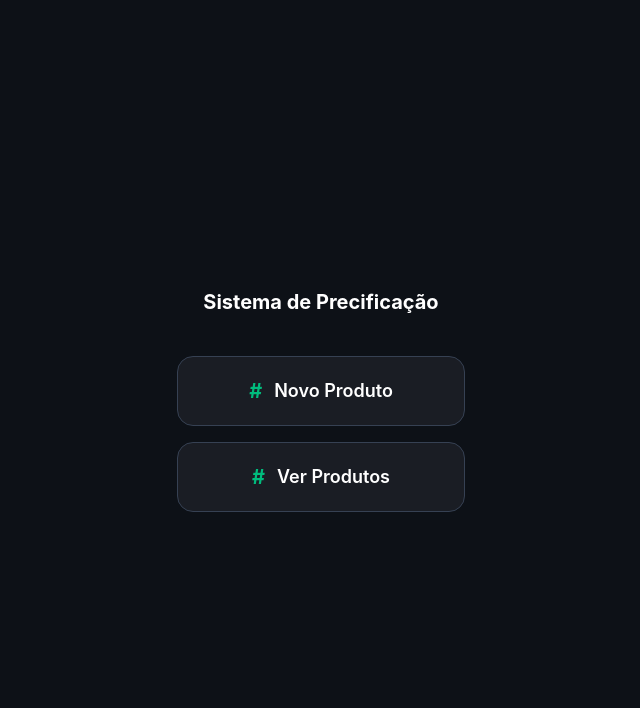
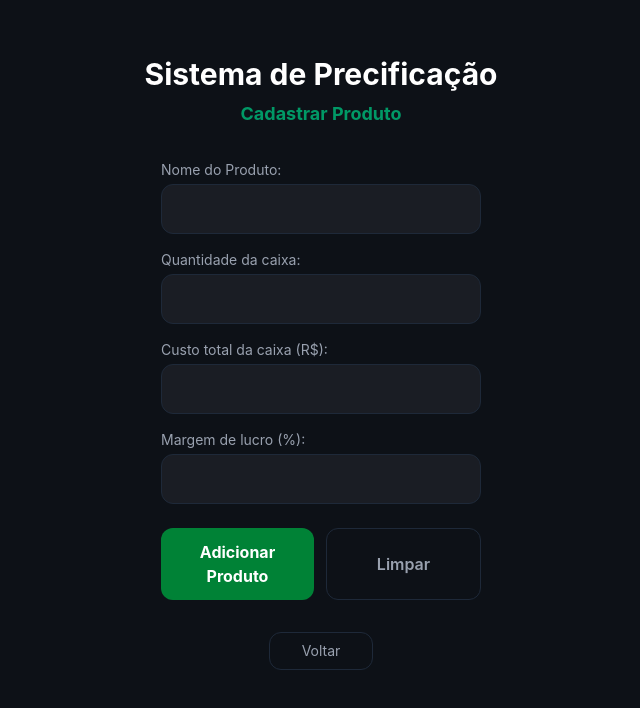
Before and after one commit to NetoYuko/sistema-precificacao, a React (Vite) app in the folder frontend-precificacao/: page /cadastro in a window 1280 px wide. Shown: the top 708 px of the page, without its empty margins (319-959 px from the left). Built offline with nearby package versions, Linux system fonts and the light colour scheme.

Commit message:
adiciona tela de cadastro, ajusta link da Home, ajusta App para controle de telas

```diff
--- a/frontend-precificacao/package.json
+++ b/frontend-precificacao/package.json
@@ -11,7 +11,8 @@
   },
   "dependencies": {
     "react": "^19.2.0",
-    "react-dom": "^19.2.0"
+    "react-dom": "^19.2.0",
+    "react-router-dom": "^7.13.1"
   },
   "devDependencies": {
     "@eslint/js": "^9.39.1",
--- a/frontend-precificacao/src/App.jsx
+++ b/frontend-precificacao/src/App.jsx
@@ -1,23 +1,17 @@
+import { BrowserRouter, Routes, Route } from 'react-router-dom';
+import Home from './pages/Home';
+import CadastroProduto from './pages/CadastroProduto';
+
 export default function App() {
   return (
-    <main className="min-h-screen bg-[#0d1117] flex flex-col items-center justify-center p-6">
-      {/* Titulo*/}
-      <header className="mb-10 text-center">
-        <h1 className="text-xl font-bold text-white">
-          Sistema de Precificação
-        </h1>
-      </header>
-      {/* Container dos botões*/}
-      <nav className="flex flex-col w-full max-w-2xs gap-4">
-        <button className="flex items-center justify-center gap-3 bg-[#1a1d24] border border-gray-700 rounded-2xl p-5 w-full active:scale-95 transition-transform">
-          <span className="text-emerald-500 font-bold text-xl">#</span>
-          <span className="text-white font-semibold text-lg">Novo Produto</span>
-        </button>
-        <button className="flex items-center justify-center gap-3 bg-[#1a1d24] border border-gray-700 rounded-2xl p-5 w-full active:scale-95 transition-transform">
-          <span className="text-emerald-500 font-bold text-xl">#</span>
-          <span className="text-white font-semibold text-lg">Ver Produtos</span>
-        </button>
-      </nav>
-    </main>
-  )
+    <BrowserRouter>
+      <Routes>
+        {/* Quando a URL for "/", mostra a Home */}
+        <Route path="/" element={<Home />} />
+
+        {/* Quando a URL for "/cadastro", mostra a tela de Cadastro */}
+        <Route path="/cadastro" element={<CadastroProduto />} />
+      </Routes>
+    </BrowserRouter>
+  );
 }
--- /dev/null
+++ b/frontend-precificacao/src/pages/CadastroProduto.jsx
@@ -0,0 +1,88 @@
+import { useState } from 'react';
+import { Link } from 'react-router-dom';
+
+export default function CadastroProduto() {
+    const [nome, setNome] = useState('');
+    const [quantidade, setQuantidade] = useState('');
+    const [custo, setCusto] = useState('');
+    const [margem, setMargem] = useState('');
+
+    const limparFormulario = () => {
+        setNome('');
+        setQuantidade('');
+        setCusto('');
+        setMargem('');
+    };
+
+    return(
+        <main className="min-h-screen bg-[#0d1117] flex flex-col items-center p-6 font-sans">
+            {/* Titulo*/}
+            <header className="w-full max-x-xs mt-8 mb-8 text-center">
+                <h1 className="text-3xl font-bold text-white mb-2 flex items-center justify-center gap-2">
+                Sistema de Precificação
+                </h1>
+                <h2 className="text-lg font-bold text-emerald-600">Cadastrar Produto</h2>
+            </header>
+
+            {/* Formulário para cadastro de produtos */}
+            <form className="w-full max-w-xs flex flex-col gap-4">
+                <div className="flex flex-col gap-1">
+                    <label htmlFor="nome" className="text-gray-400 text-sm">Nome do Produto:</label>
+                    <input
+                        type="text"
+                        id="nome"
+                        value={nome}
+                        onChange={(e) => setNome(e.target.value)}
+                        className="bg-[#1a1d24] border border-gray-800 rounded-xl p-3 text-white focus:outline-none focus:border-emerald-600 transition-colors"
+                    />
+                </div>
+                <div className="flex flex-col gap-1">
+                    <label htmlFor="quantidade" className="text-gray-400 text-sm">Quantidade da caixa:</label>
+                    <input
+                        type="number"
+                        id="quantidade"
+                        value={quantidade}
+                        onChange={(e) => setQuantidade(e.target.value)}
+                        className="bg-[#1a1d24] border border-gray-800 rounded-xl p-3 text-white focus:outline-none focus:border-emerald-600 transition-colors"
+                    />
+                </div>
+                <div className="flex flex-col gap-1">
+                    <label htmlFor="custo" className="text-gray-400 text-sm">Custo total da caixa (R$):</label>
+                    <input
+                        type="number"
+                        id="custo"
+                        step="0.01"
+                        value={custo}
+                        onChange={(e) => setCusto(e.target.value)}
+                        className="bg-[#1a1d24] border border-gray-800 rounded-xl p-3 text-white focus:outline-none focus:border-emerald-600 transition-colors"
+                    />
+                </div>
+                <div className="flex flex-col gap-1">
+                    <label htmlFor="margem" className="text-gray-400 text-sm">Margem de lucro (%):</label>
+                    <input
+                        type="number"
+                        id="margem"
+                        value={margem}
+                        onChange={(e) => setMargem(e.target.value)}
+                        className="bg-[#1a1d24] border border-gray-800 rounded-xl p-3 text-white focus:outline-none focus:border-emerald-600 transition-colors"
+                    />
+                </div>
+
+                {/* Botões formulário */}
+                <div className="flex gap-3 mt-2">
+                    <button type="submit" className="flex-1 bg-green-700 hover:bg-green-600 text-white font-bold rounded-xl p-3 active:scale-95 transition-transform">
+                        Adicionar Produto
+                    </button>
+                    <button type="button" onClick={limparFormulario} className="flex-1 bg-transparent border border-gray-800 text-gray-400 font-semibold rounded-xl p-3 active:scale-95 transition-transform hover:bg-[#1a1d24]">
+                        Limpar
+                    </button>
+                </div>
+
+                {/* Botão voltar */}
+                <Link to="/" className="mt-4 mx-auto text-center block bg-transparent border border-gray-800 text-gray-400 text-sm rounded-xl py-2 px-8 active:scale-95 transition-transform hover:bg-[#1a1d24]">
+                    Voltar
+                </Link>
+            </form>
+        </main>
+    );
+}
--- /dev/null
+++ b/frontend-precificacao/src/pages/Home.jsx
@@ -0,0 +1,25 @@
+import { Link } from 'react-router-dom';
+
+export default function Home() {
+  return (
+    <main className="min-h-screen bg-[#0d1117] flex flex-col items-center justify-center p-6">
+      {/* Titulo*/}
+      <header className="mb-10 text-center">
+        <h1 className="text-xl font-bold text-white">
+          Sistema de Precificação
+        </h1>
+      </header>
+      {/* Container dos botões*/}
+      <nav className="flex flex-col w-full max-w-2xs gap-4">
+        <Link to="/cadastro" className="flex items-center justify-center gap-3 bg-[#1a1d24] border border-gray-700 rounded-2xl p-5 w-full active:scale-95 transition-transform">
+          <span className="text-emerald-500 font-bold text-xl">#</span>
+          <span className="text-white font-semibold text-lg">Novo Produto</span>
+        </Link>
+        <button className="flex items-center justify-center gap-3 bg-[#1a1d24] border border-gray-700 rounded-2xl p-5 w-full active:scale-95 transition-transform">
+          <span className="text-emerald-500 font-bold text-xl">#</span>
+          <span className="text-white font-semibold text-lg">Ver Produtos</span>
+        </button>
+      </nav>
+    </main>
+  )
+}
```
Also changed, not shown: 1 other file (tests, documents, lock files or other folders).
